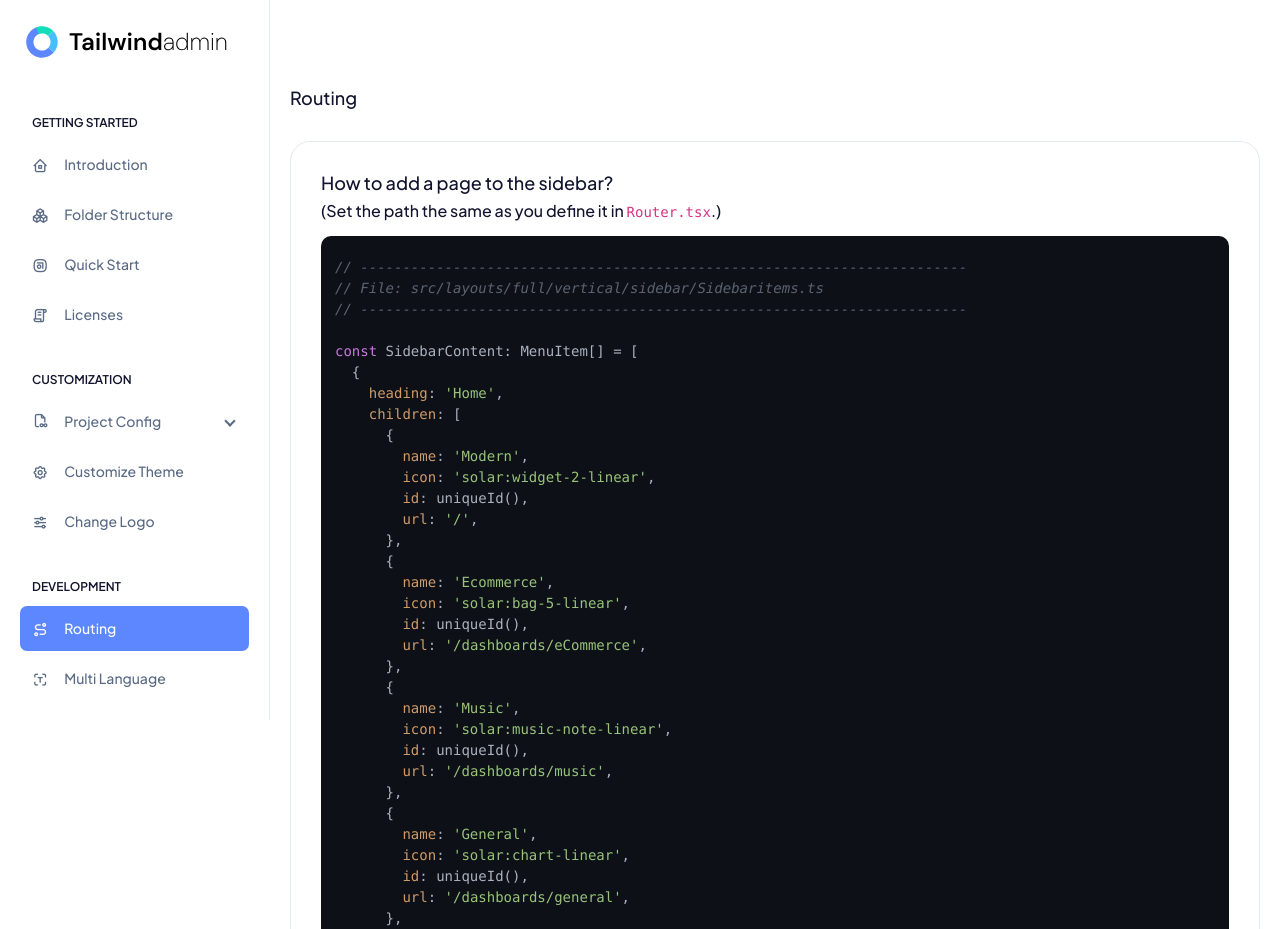
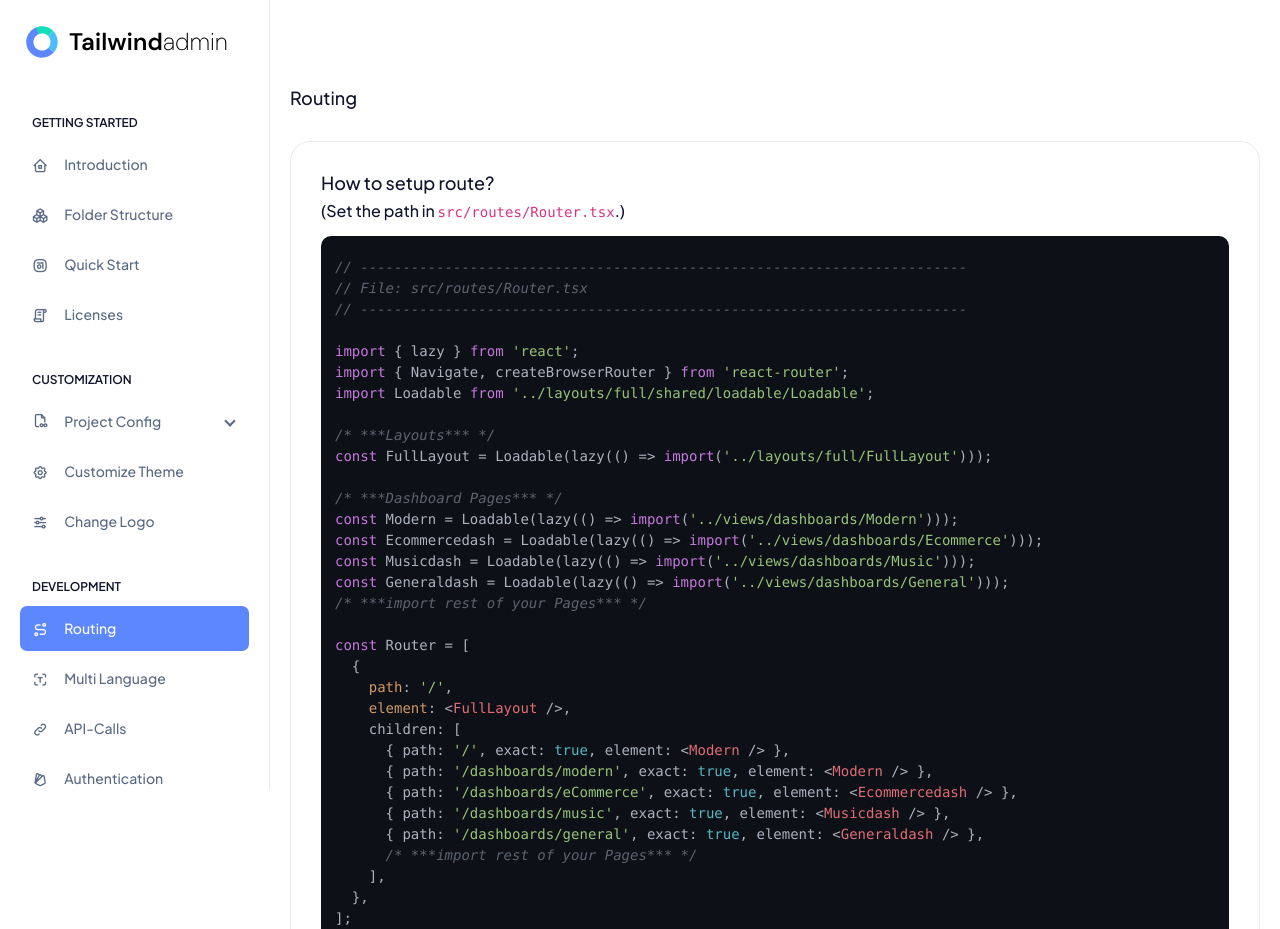
Before and after one commit to Tailwind-Admin/tailwind-admin, a plain HTML site: page premium-documentation/react/docs-routing.html in a window 1280 px wide. Shown: the top 929 px of the page. Drawn offline with Linux system fonts and the light colour scheme.

Commit message:
update routes file and some changes

```diff
--- a/premium-documentation/react/docs-routing.html
+++ b/premium-documentation/react/docs-routing.html
@@ -333,17 +333,63 @@
           <h4 class="mb-4 pb-2">Routing</h4>
           <div class="mt-4 card">
             <div class="card-body">
+              <h4 className="card-title">How to setup route?</h4>
+              <h5 className="font-weight-normal text-muted mt-3">
+                (Set the path in <code>src/routes/Router.tsx</code>.)
+              </h5>
+              <pre>
+                <code class="language-js py-0 hljs javascript">
+<span class="hljs-comment">// ------------------------------------------------------------------------</span>
+<span class="hljs-comment">// File: src/routes/Router.tsx</span>
+<span class="hljs-comment">// ------------------------------------------------------------------------</span>
+
+<span class="hljs-keyword">import</span> { lazy } <span class="hljs-keyword">from</span> <span class="hljs-string">'react'</span>;
+<span class="hljs-keyword">import</span> { Navigate, createBrowserRouter } <span class="hljs-keyword">from</span> <span class="hljs-string">'react-router'</span>;
+<span class="hljs-keyword">import</span> Loadable <span class="hljs-keyword">from</span> <span class="hljs-string">'../layouts/full/shared/loadable/Loadable'</span>;
+
+<span class="hljs-comment">/* ***Layouts*** */</span>
+<span class="hljs-keyword">const</span> FullLayout = Loadable(lazy(() =&gt; <span class="hljs-keyword">import</span>(<span class="hljs-string">'../layouts/full/FullLayout'</span>)));
+
+<span class="hljs-comment">/* ***Dashboard Pages*** */</span>
+<span class="hljs-keyword">const</span> Modern = Loadable(lazy(() =&gt; <span class="hljs-keyword">import</span>(<span class="hljs-string">'../views/dashboards/Modern'</span>)));
+<span class="hljs-keyword">const</span> Ecommercedash = Loadable(lazy(() =&gt; <span class="hljs-keyword">import</span>(<span class="hljs-string">'../views/dashboards/Ecommerce'</span>)));
+<span class="hljs-keyword">const</span> Musicdash = Loadable(lazy(() =&gt; <span class="hljs-keyword">import</span>(<span class="hljs-string">'../views/dashboards/Music'</span>)));
+<span class="hljs-keyword">const</span> Generaldash = Loadable(lazy(() =&gt; <span class="hljs-keyword">import</span>(<span class="hljs-string">'../views/dashboards/General'</span>)));
+<span class="hljs-comment">/* ***import rest of your Pages*** */</span>
+
+<span class="hljs-keyword">const</span> Router = [
+  {
+    path: <span class="hljs-string">'/'</span>,
+    element: &lt;FullLayout /&gt;,
+    children: [
+      { path: <span class="hljs-string">'/'</span>, exact: <span class="hljs-literal">true</span>, element: &lt;Modern /&gt; },
+      { path: <span class="hljs-string">'/dashboards/modern'</span>, exact: <span class="hljs-literal">true</span>, element: &lt;Modern /&gt; },
+      { path: <span class="hljs-string">'/dashboards/eCommerce'</span>, exact: <span class="hljs-literal">true</span>, element: &lt;Ecommercedash /&gt; },
+      { path: <span class="hljs-string">'/dashboards/music'</span>, exact: <span class="hljs-literal">true</span>, element: &lt;Musicdash /&gt; },
+      { path: <span class="hljs-string">'/dashboards/general'</span>, exact: <span class="hljs-literal">true</span>, element: &lt;Generaldash /&gt; },
+      <span class="hljs-comment">/* ***import rest of your Pages*** */</span>
+    ],
+  },
+];
+
+</code>
+
+                </pre>
+            </div>
+          </div>
+          <div class="mt-4 card">
+            <div class="card-body">
               <h4 className="card-title">How to add a page to the sidebar?</h4>
               <h5 className="font-weight-normal text-muted mt-3">
                 (Set the path the same as you define it in <code>Router.tsx</code>.)
               </h5>
               <pre>
                 <code class="language-js py-0 hljs javascript">
-<span class="hljs-comment"><span class="hljs-comment"><span class="hljs-comment">// ------------------------------------------------------------------------</span></span></span>
-<span class="hljs-comment"><span class="hljs-comment"><span class="hljs-comment">// File: src/layouts/full/vertical/sidebar/Sidebaritems.ts</span></span></span>
-<span class="hljs-comment"><span class="hljs-comment"><span class="hljs-comment">// ------------------------------------------------------------------------</span></span></span>
+<span class="hljs-comment">// ------------------------------------------------------------------------</span>
+<span class="hljs-comment">// File: src/layouts/full/vertical/sidebar/Sidebaritems.ts</span>
+<span class="hljs-comment">// ------------------------------------------------------------------------</span>
 
-<span class="hljs-keyword"><span class="hljs-keyword"><span class="hljs-keyword">const</span></span></span> SidebarContent: MenuItem[] = [
+<span class="hljs-keyword">const</span> SidebarContent: MenuItem[] = [
   {
     <span class="hljs-attr">heading</span>: <span class="hljs-string">'Home'</span>,
     <span class="hljs-attr">children</span>: [
@@ -370,12 +416,12 @@
         <span class="hljs-attr">icon</span>: <span class="hljs-string">'solar:chart-linear'</span>,
         <span class="hljs-attr">id</span>: uniqueId(),
         <span class="hljs-attr">url</span>: <span class="hljs-string">'/dashboards/general'</span>,
-      },
+      }
     ],
   },
-]
+];
+</code>
 
-                                      </code>
                 </pre>
             </div>
           </div>
--- a/styles/scss/_docs.scss
+++ b/styles/scss/_docs.scss
@@ -84,7 +84,7 @@
     position: fixed;
     left: 0;
     border-right: 1px solid $border-color;
-    height: calc(100vh - 80px);
+    height: calc(100vh - 10px);
     transition: all 0.2s linear;
     z-index: 9999;
     background-color: $white;
```
Also changed, not shown: free-documentation/react/docs-routing.html (+40 -0 lines), styles/dist/css/style.css, styles/dist/css/style.min.css.
